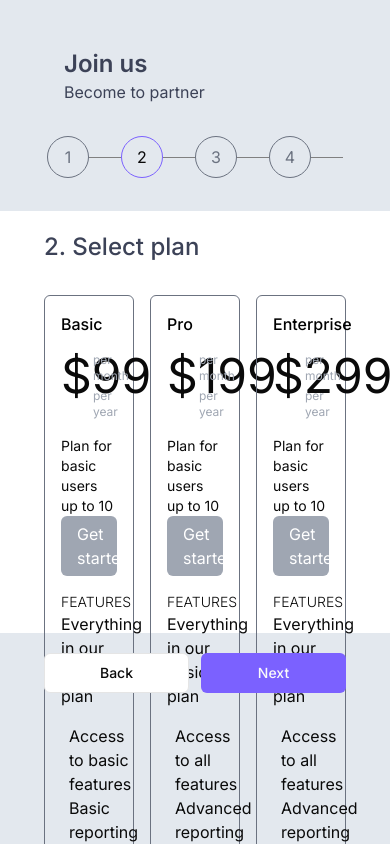
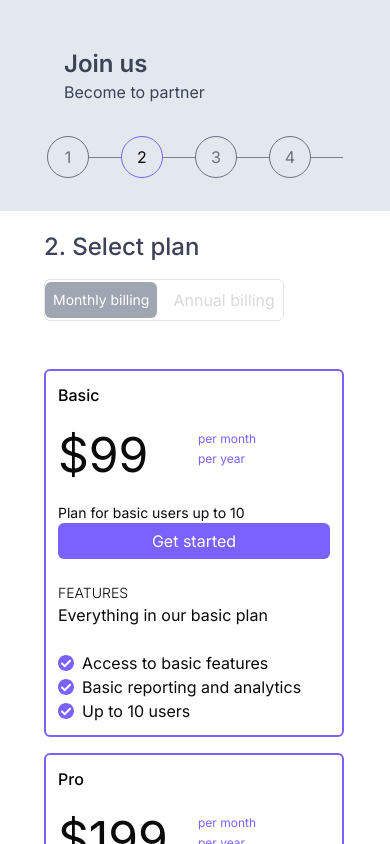
Before and after one commit to andresmarin0152/stepper_poc, a React (Vite) app: page / in a window 390 px wide. Both pictures are taken after a click on the button "Next". Shown: the top 844 px of the page. Built offline with nearby package versions, Linux system fonts and the light colour scheme.

Commit message:
feat: Responsive plan

```diff
--- a/src/components/atoms/CardPlan.tsx
+++ b/src/components/atoms/CardPlan.tsx
@@ -1,20 +1,42 @@
 import checkPlan from "@/assets/icons/checkPlan.svg";
 import { Plan } from "@/types/plans";
 
-const CardPlan = ({ plan }: { plan: Plan }) => {
+const CardPlan = ({
+  plan,
+  currentPlan,
+}: {
+  plan: Plan;
+  currentPlan: Plan | undefined;
+}) => {
   return (
-    <article className="flex flex-col gap-4 border-gray-500 p-4 border rounded-md">
+    <article
+      className={`flex flex-col gap-6  p-3 border-2 rounded-md w-[18.75rem] ${
+        currentPlan?.id ? "border-purple-primary-title" : "border-gray-400"
+      } `}
+    >
       <h3 className="font-medium text-black">{plan.name}</h3>
       <div className="gap-2 grid grid-cols-2">
         <p className="text-5xl">${plan.price}</p>
-        <div className="flex flex-col gap-1 text-gray-secondary-text text-xs">
+        <div
+          className={`flex flex-col gap-1 text-gray-secondary-text text-xs ${
+            currentPlan?.id
+              ? "text-purple-primary-title"
+              : "text-gray-secondary-text"
+          }`}
+        >
           <span>per month</span>
           <span>per year</span>
         </div>
       </div>
       <section className="w-full">
         <p className="text-sm">Plan for basic users up to 10</p>
-        <button className="bg-gray-secondary-text px-4 py-[6px] rounded-md w-full text-white">
+        <button
+          className={`px-4 py-[6px] rounded-md w-full text-white ${
+            currentPlan?.id
+              ? "bg-purple-primary-title"
+              : "bg-gray-secondary-text  "
+          }`}
+        >
           Get started
         </button>
       </section>
--- /dev/null
+++ b/src/components/atoms/Toggle.tsx
@@ -0,0 +1,12 @@
+const Toggle = () => {
+  return (
+    <div className="flex items-center gap-2 border-[#D9D9D99] m-0 p-0 border rounded-md max-w-max">
+      <p className="bg-gray-secondary-text p-2 rounded-md text-sm text-white">
+        Monthly billing
+      </p>
+      <p className="p-2 text-[#D9D9D9]">Annual billing</p>
+    </div>
+  );
+};
+
+export default Toggle;
--- a/src/components/molecules/SelectPlanForm.tsx
+++ b/src/components/molecules/SelectPlanForm.tsx
@@ -2,10 +2,11 @@ import { PLANS } from "@/utils/plans";
 import CardPlan from "../atoms/CardPlan";
 
 const SelectPlanForm = () => {
+  const currentPlan = PLANS.find((plan) => plan.id === 1);
   return (
-    <section className="gap-4 grid grid-cols-3">
+    <section className="flex flex-wrap gap-4">
       {PLANS.map((plan) => (
-        <CardPlan plan={plan} key={plan.id} />
+        <CardPlan plan={plan} key={plan.id} currentPlan={currentPlan} />
       ))}
     </section>
   );
--- a/src/components/organisms/SelectPlanStep.tsx
+++ b/src/components/organisms/SelectPlanStep.tsx
@@ -1,11 +1,13 @@
 import TitleSection from "../atoms/TitleSection";
+import Toggle from "../atoms/Toggle";
 import SelectPlanForm from "../molecules/SelectPlanForm";
 
 const SelectPlanStep = () => {
   return (
-    <section className="flex md:flex-row flex-col gap-8 md:gap-2">
+    <section className="flex xl:flex-row flex-wrap md:justify-between gap-12 md:gap-2">
       <section className="flex flex-col gap-4 md:gap-2">
         <TitleSection title="Select plan" index={2} />
+        <Toggle />
       </section>
       <section>
         <SelectPlanForm />
--- a/src/templatesReact/RegisterTemplate.tsx
+++ b/src/templatesReact/RegisterTemplate.tsx
@@ -23,7 +23,7 @@ const RegisterTemplate = ({
         <TitlePage />
         <ProgressBar steps={steps} currentStep={currentStep} />
       </header>
-      <section className="px-11 md:px-40 py-5 md:py-20 h-[50dvh]">
+      <section className="px-11 md:px-40 py-5 md:py-20 min-h-[50dvh]">
         {children}
       </section>
       <section className="bottom-0 flex md:justify-end bg-bg-primary px-11 md:px-40 py-5 w-full h-[25dvh] md:h-[20dvh]">
```
